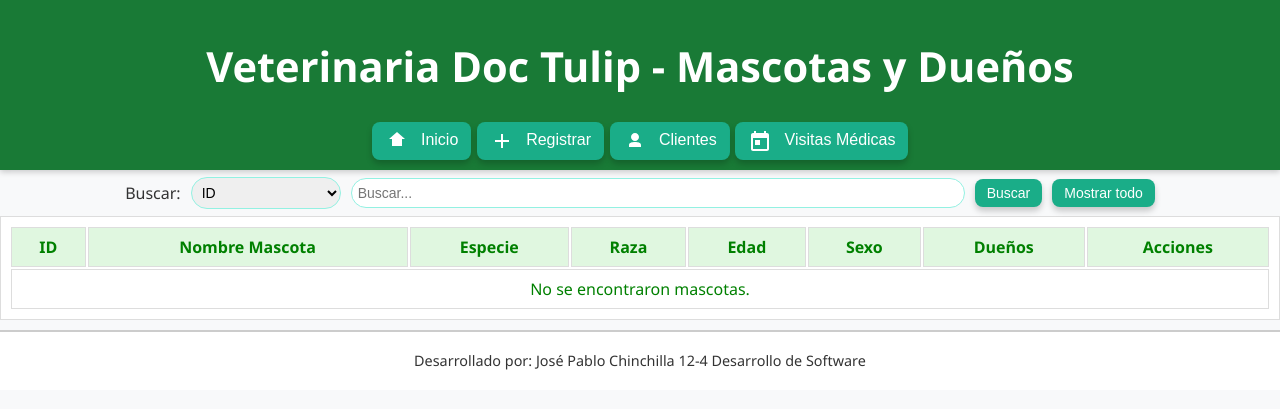
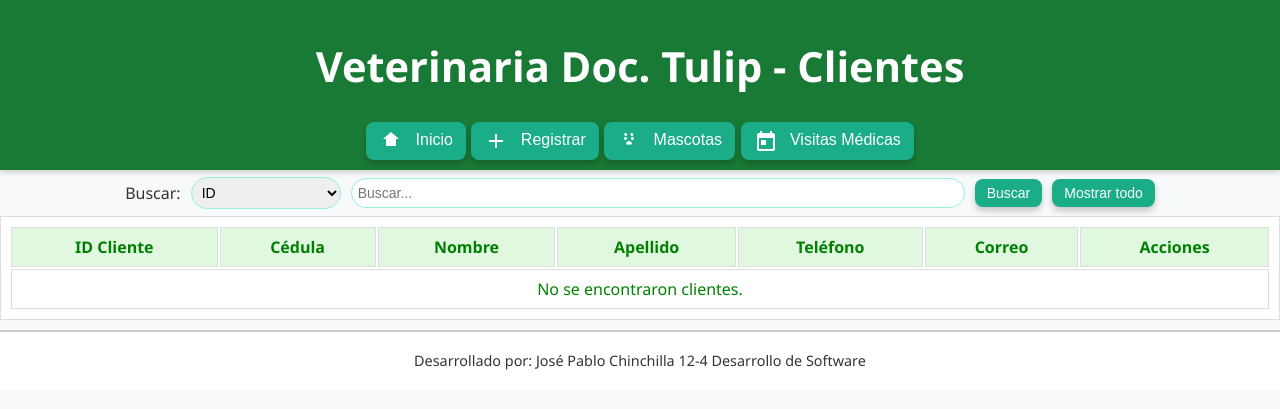
Before and after one commit to JoPahcll/Veterinaria-Doctora-Tulip, a PHP site: page /Funciones/Listar/listar_mascotas.php in a window 1280 px wide. Shown: the top 409 px of the page. Run offline with PHP 8.4, Linux system fonts and the light colour scheme; data that the repository does not hold is empty.

Commit message:
Initial commit

```diff
--- a/Funciones/Listar/listar_mascotas.php
+++ b/Funciones/Listar/listar_mascotas.php
@@ -1,34 +1,35 @@
 <?php
 //Veterinaria
 //José Pablo Chinchilla Chinchilla - Desarrollo de Software- Sección 12-4
-//listar_mascotas.php
+//listar_clientes.php
 
 require_once __DIR__ . '/../../Conexion.php';
-require_once __DIR__ . '/../../clases/Mascota.php';
+require_once __DIR__ . '/../../clases/Cliente.php';
 
+// Obtener filtro y valor desde GET
 $filtro = $_GET['filtro'] ?? '';
 $valor = $_GET['valor'] ?? '';
 
-if (!empty($filtro) && !empty($valor)) {
-    $mascotas = Mascota::obtenerConDueños($pdo, $filtro, $valor);
-} else {
-    // Si no hay filtro o valor, mostrar todo
-    $mascotas = Mascota::obtenerConDueños($pdo);
-}
+// Buscar clientes con filtro usando método estático
+$clientes = Cliente::buscarConFiltro($pdo, $filtro, $valor);
 ?>
 
 <!DOCTYPE html>
 <html lang="es">
 <head>
-        <meta charset="UTF-8">
-        <title>Listado de Mascotas</title>
-        <link rel="stylesheet" href="../../styles.css">
+    <meta charset="UTF-8" />
+    <title>Listado de Clientes</title>
+    <link rel="stylesheet" href="../../styles.css" />
+    <script>
+        // Confirmación antes de eliminar
+        function confirmarEliminacion() {
+            return confirm("¿Estás seguro de que deseas eliminar este cliente?");
+        }
+    </script>
 </head>
-
 <body>
 <header>
-            <h1>Veterinaria Doc Tulip - Mascotas y Dueños</h1>
-
+    <h1>Veterinaria Doc. Tulip - Clientes</h1>
     <nav>
     <!--Menu-->
         <form action="../../index.php" method="get" style="display:inline;">
@@ -39,7 +40,7 @@ if (!empty($filtro) && !empty($valor)) {
                 Inicio
             </button>
         </form>
-                <form action="../../Funciones/Registrar/registrar_mascota.php" method="get" style="display:inline;">
+        <form action="../Registrar/registrar_cliente.php" method="get" style="display:inline;">
             <button type="submit">
                 <svg class="icon" viewBox="0 0 24 24" fill="currentColor">
                     <path d="M19 11h-6V5h-2v6H5v2h6v6h2v-6h6z"/>
@@ -47,15 +48,12 @@ if (!empty($filtro) && !empty($valor)) {
                 Registrar
             </button>
         </form>
-                <form action="../../Funciones/Listar/listar_clientes.php" method="get" style="display:inline;">
+        <form action="../Listar/listar_mascotas.php" method="get" style="display:inline;">
             <button type="submit">
                 <svg class="icon" viewBox="0 0 24 24" fill="currentColor">
-                            <path d="M12 12c2.21 0 4-1.79 4-4s-1.79-4-4-4-4
-                            1.79-4 4 1.79 4 4 4zM6 18v-2c0-2.21 3-3
-                            6-3s6 .79 6 3v2H6z"/>
+                    <path d="M12 12c1.3 0 2.4.84 2.82 2.02.21.6-.05 1.27-.6 1.59-.55.32-1.27.23-1.71-.22l-.51-.51-.51.51c-.44.45-1.16.54-1.71.22-.55-.32-.81-.99-.6-1.59A3.002 3.002 0 0 1 12 12zM8.5 8C9.33 8 10 8.67 10 9.5S9.33 11 8.5 11 7 10.33 7 9.5 7.67 8 8.5 8zm7 0c.83 0 1.5.67 1.5 1.5S16.33 11 15.5 11 14 10.33 14 9.5 14.67 8 15.5 8zm-6.1-3.8c.7.4.94 1.28.54 1.98s-1.28.94-1.98.54-.94-1.28-.54-1.98 1.28-.94 1.98-.54zm6.2 0c.7.4.94 1.28.54 1.98s-1.28.94-1.98.54-.94-1.28-.54-1.98 1.28-.94 1.98-.54z"/>
                 </svg>
-                        Clientes
-                    </button>
+                Mascotas</button>
         </form>
         <form action="../Listar/listar_visitas.php" method="get" style="display:inline;">
             <button type="submit">
@@ -67,6 +65,7 @@ if (!empty($filtro) && !empty($valor)) {
             </button>
         </form>
     </nav>
+
 </header>
 
 <main>
@@ -75,77 +74,64 @@ if (!empty($filtro) && !empty($valor)) {
         <form method="GET" class="form-busqueda">
             <label for="filtro">Buscar:</label>
             <select name="filtro" id="filtro">
-                        <option value="id_mascota" <?= $filtro === 'id_mascota' ? 'selected' : '' ?>>ID</option>
-                        <option value="nombre_mascota" <?= $filtro === 'nombre_mascota' ? 'selected' : '' ?>>Nombre de la mascota</option>
-                        <option value="especie" <?= $filtro === 'especie' ? 'selected' : '' ?>>Especie</option>
-                        <option value="raza" <?= $filtro === 'raza' ? 'selected' : '' ?>>Raza</option>
-                        <option value="dueños" <?= $filtro === 'dueños' ? 'selected' : '' ?>>Nombre del dueño</option>
+                <option value="id_cliente" <?= $filtro === 'id_cliente' ? 'selected' : '' ?>>ID</option>
+                <option value="nombre" <?= $filtro === 'nombre' ? 'selected' : '' ?>>Nombre</option>
+                <option value="apellido" <?= $filtro === 'apellido' ? 'selected' : '' ?>>Apellido</option>
+                <option value="cedula" <?= $filtro === 'cedula' ? 'selected' : '' ?>>Cédula</option>
             </select>
 
             <input type="text" name="valor" value="<?= htmlspecialchars($valor) ?>" placeholder="Buscar...">
             <button type="submit">Buscar</button>
 
-                    <a href="listar_mascotas.php">
+            <a href="listar_clientes.php">
                 <button type="button">Mostrar todo</button>
             </a>
         </form>
     </div>
 
+    <!--Mensaje de eliminación de clientes-->
+    <?php if (isset($_GET['mensaje']) && $_GET['mensaje'] === 'eliminado'): ?>
+        <p style="color: green;">Cliente eliminado correctamente.</p>
+    <?php endif; ?>
+
     <!--Tabla-->
     <table border="1">
         <thead>
             <tr>
-                        <th>ID</th>
-                        <th>Nombre Mascota</th>
-                        <th>Especie</th>
-                        <th>Raza</th>
-                        <th>Edad</th>
-                        <th>Sexo</th>
-                        <th>Dueños</th>
+                <th>ID Cliente</th>
+                <th>Cédula</th>
+                <th>Nombre</th>
+                <th>Apellido</th>
+                <th>Teléfono</th>
+                <th>Correo</th>
                 <th>Acciones</th>
             </tr>
         </thead>
         <tbody>
-                    <?php if (empty($mascotas)): ?>
+            <?php if (count($clientes) === 0): ?>
+                <tr><td colspan="7" style="text-align:center;">No se encontraron clientes.</td></tr>
+            <?php else: ?>
+                <?php foreach ($clientes as $c): ?>
+
+                    <!--Oculta la información del cliente falso para la opción "Sin propietario"-->
+                    <?php if ($c->getId() == 1) continue; ?>
                     <tr>
-                            <td colspan="8" style="text-align:center;">No se encontraron mascotas.</td>
-                        </tr>
-                    <?php else: ?>
-                        <?php foreach ($mascotas as $m): ?>
-                            <tr><!--Obtiene los datos y los inserta-->
-                                <td><?= htmlspecialchars($m['id_mascota']) ?></td>
-                                <td><?= htmlspecialchars($m['nombre']) ?></td>
-                                <td><?= htmlspecialchars($m['especie']) ?></td>
-                                <td><?= htmlspecialchars($m['raza']) ?></td>
-                                <td><?= htmlspecialchars($m['edad']) ?></td>
-                                <td><?= htmlspecialchars($m['sexo']) ?></td>
-                                <td>
-                                    <?php if (!empty($m['dueños'])): ?>
-                                        <?php foreach ($m['dueños'] as $dueño): ?>
-                                            <a href="../Listar/listar_clientes.php?filtro=id_cliente&valor=<?= urlencode($dueño['id_cliente']) ?>"
-                                            title="Ver datos del cliente <?= htmlspecialchars($dueño['nombre_completo']) ?>">
-                                                <?= htmlspecialchars($dueño['nombre_completo']) ?>
-                                            </a><br>
-                                        <?php endforeach; ?>
-                                    <?php else: ?>
-                                        <em>Sin dueño asignado</em>
-                                    <?php endif; ?>
-                                </td>
+                        <td><?= htmlspecialchars($c->getId()) ?></td>
+                        <td><?= htmlspecialchars($c->getCedula()) ?></td>
+                        <td><?= htmlspecialchars($c->getNombre()) ?></td>
+                        <td><?= htmlspecialchars($c->getApellido()) ?></td>
+                        <td><?= htmlspecialchars($c->getTelefono()) ?></td>
+                        <td><?= htmlspecialchars($c->getCorreo()) ?></td>
 
                         <!--Botones-->
                         <td style="display: flex; gap: 5px;">
-                                    <form action="../Editar/editar_mascota.php" method="get" style="display:inline;">
-                                        <input type="hidden" name="id" value="<?= htmlspecialchars($m['id_mascota']) ?>">
+                            <form action="../Editar/editar_cliente.php" method="get" style="margin:0;">
+                                <input type="hidden" name="id" value="<?= htmlspecialchars($c->getId()) ?>">
                                 <button type="submit">Editar</button>
                             </form>
 
-                                    <form action="../../Historial/historial.php" method="get" style="display:inline;">
-                                        <input type="hidden" name="id_mascota" value="<?= htmlspecialchars($m['id_mascota']) ?>">
-                                        <button type="submit" class="btn btn-info">Historial</button>
-                                    </form>
-
-                                    <form action="../Eliminar/eliminar_mascota.php" method="post" style="display:inline;" onsubmit="return confirmarEliminacion();">
-                                        <input type="hidden" name="id" value="<?= htmlspecialchars($m['id_mascota']) ?>">
+                            <form action="../Eliminar/eliminar_cliente.php" method="post" style="margin:0;" onsubmit="return confirmarEliminacion();">
+                                <input type="hidden" name="id" value="<?= htmlspecialchars($c->getId()) ?>">
                                 <button type="submit" style="background-color:red; color:white;">Eliminar</button>
                             </form>
                         </td>
@@ -154,17 +140,10 @@ if (!empty($filtro) && !empty($valor)) {
             <?php endif; ?>
         </tbody>
     </table>
-
 </main>
 
 <footer>
     <p>Desarrollado por: José Pablo Chinchilla 12-4 Desarrollo de Software</p>
 </footer>
-
-        <script>
-            function confirmarEliminacion() {
-                return confirm('¿Seguro que deseas eliminar esta mascota? Esta acción no se puede deshacer.');
-            }
-        </script>
 </body>
 </html>
```
Lines whose indentation alone changed are shown as unchanged.
